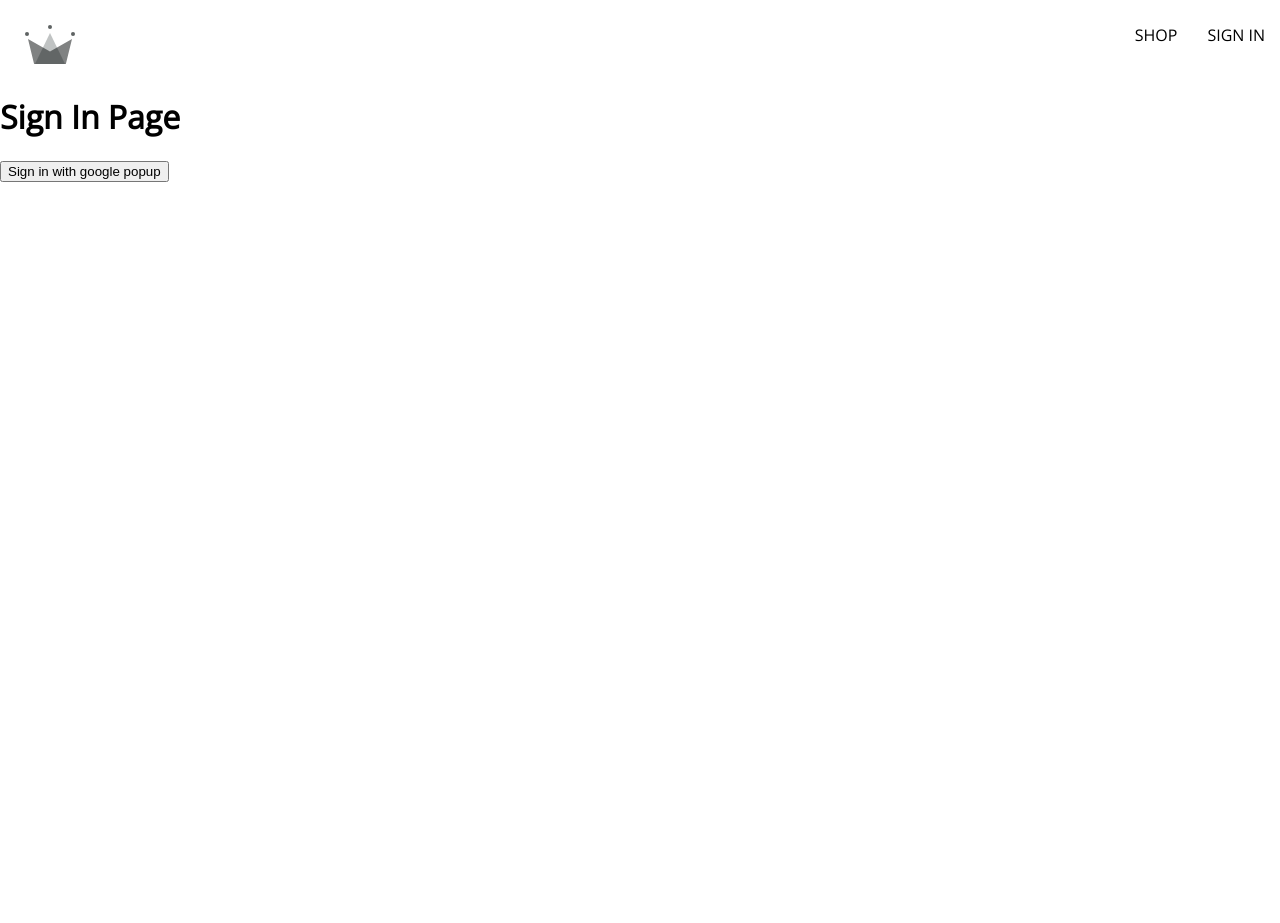
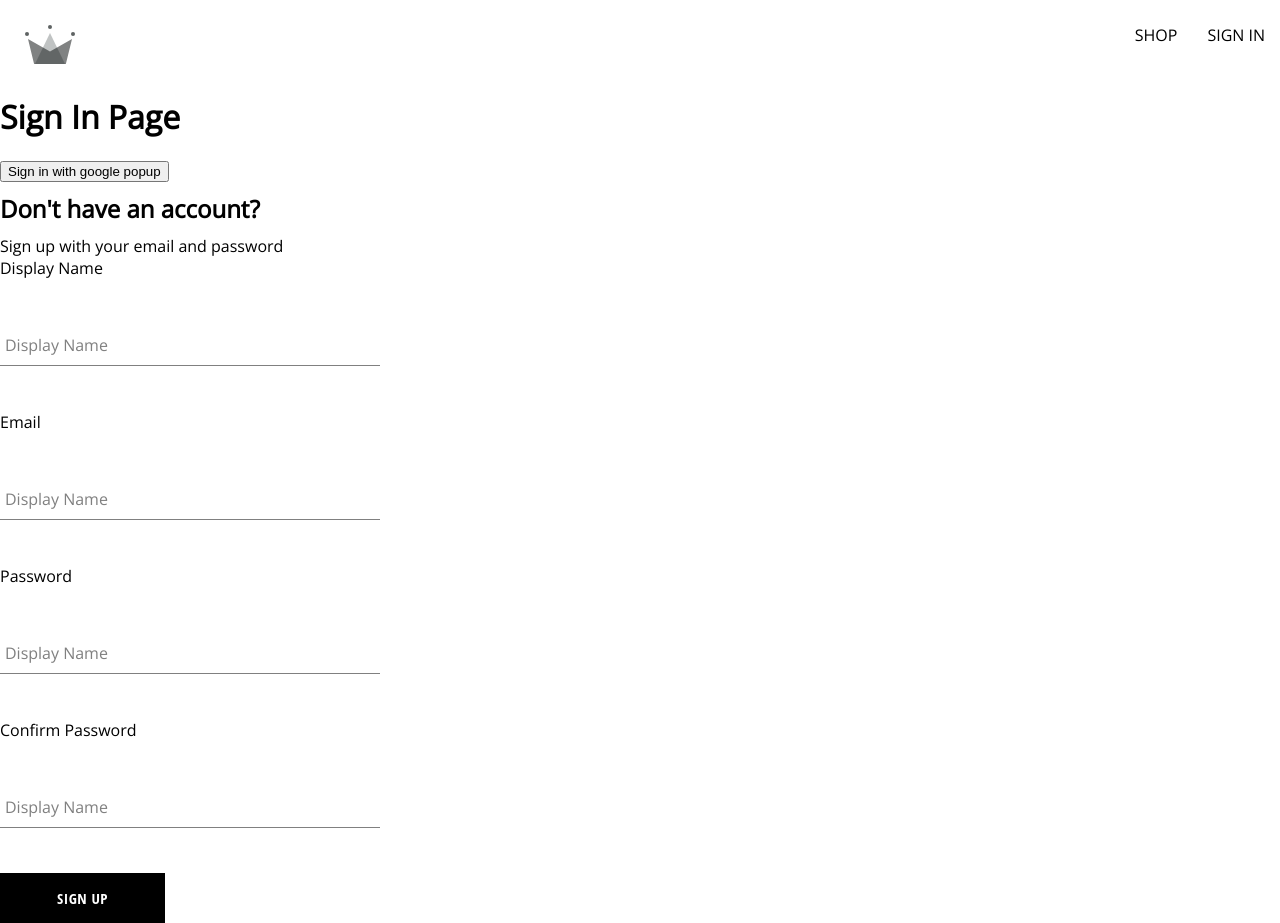
Before and after one commit to JeremySegarra/Crown-Clothing, a React (Create React App) app: page /sign-in in a window 1280 px wide. Before the commit the page ends 800 px from the top, so only its background shows below. Built offline with nearby package versions, Linux system fonts and the light colour scheme; a web font is replaced by a local one.

Commit message:
created signup component, form and generic button

```diff
--- /dev/null
+++ b/src/components/button/button.component.jsx
@@ -0,0 +1,25 @@
+/*
+default
+
+inverted
+
+google sign in
+*/
+import "./button.styles.scss";
+
+const BUTTON_TYPES_CLASSES = {
+  google: "google-sign-in",
+  inverted: "inverted",
+};
+
+const Button = ({ children, buttonType, ...otherProps }) => {
+  return (
+    <button
+      className={`button-container ${BUTTON_TYPES_CLASSES[buttonType]}`}
+      {...otherProps}
+    >
+      {children}
+    </button>
+  );
+};
+export default Button;
--- /dev/null
+++ b/src/components/button/button.styles.scss
@@ -0,0 +1,46 @@
+.button-container {
+  min-width: 165px;
+  width: auto;
+  height: 50px;
+  letter-spacing: 0.5px;
+  line-height: 50px;
+  padding: 0 35px 0 35px;
+  font-size: 15px;
+  background-color: black;
+  color: white;
+  text-transform: uppercase;
+  font-family: "Open Sans Condensed";
+  font-weight: bolder;
+  border: none;
+  cursor: pointer;
+  display: flex;
+  justify-content: center;
+
+  &:hover {
+    background-color: white;
+    color: black;
+    border: 1px solid black;
+  }
+
+  &.google-sign-in {
+    background-color: #4285f4;
+    color: white;
+
+    &:hover {
+      background-color: #357ae8;
+      border: none;
+    }
+  }
+
+  &.inverted {
+    background-color: white;
+    color: black;
+    border: 1px solid black;
+
+    &:hover {
+      background-color: black;
+      color: white;
+      border: none;
+    }
+  }
+}
--- /dev/null
+++ b/src/components/form-input/form-input.component.jsx
@@ -0,0 +1,20 @@
+import "./form-input.styles.scss";
+
+const FormInput = ({ label, ...otherProps }) => {
+  return (
+    <div className="group">
+      <input className="form-input" {...otherProps} />
+      {label && (
+        <label
+          className={`${
+            otherProps.value.length ? "shrink" : ""
+          } form-input-label`}
+        >
+          Display Name
+        </label>
+      )}
+    </div>
+  );
+};
+
+export default FormInput;
--- /dev/null
+++ b/src/components/form-input/form-input.styles.scss
@@ -0,0 +1,54 @@
+$sub-color: grey;
+$main-color: black;
+
+@mixin shrinkLabel {
+  top: -14px;
+  font-size: 12px;
+  color: $main-color;
+}
+
+.group {
+  position: relative;
+  margin: 45px 0;
+
+  .form-input {
+    background: none;
+    background-color: white;
+    color: $sub-color;
+    font-size: 18px;
+    padding: 10px 10px 10px 5px;
+    display: block;
+    width: 100%;
+    border: none;
+    border-radius: 0;
+    border-bottom: 1px solid $sub-color;
+    margin: 25px 0;
+
+    &:focus {
+      outline: none;
+    }
+
+    &:focus ~ .form-input-label {
+      @include shrinkLabel();
+    }
+  }
+
+  input[type="password"] {
+    letter-spacing: 0.3em;
+  }
+
+  .form-input-label {
+    color: $sub-color;
+    font-size: 16px;
+    font-weight: normal;
+    position: absolute;
+    pointer-events: none;
+    left: 5px;
+    top: 10px;
+    transition: 300ms ease all;
+
+    &.shrink {
+      @include shrinkLabel();
+    }
+  }
+}
--- /dev/null
+++ b/src/components/sign-up-form/sign-up-form.component.jsx
@@ -0,0 +1,111 @@
+import { useState } from "react";
+import FormInput from "../form-input/form-input.component";
+import Button from "../button/button.component";
+import {
+  createAuthUserWithEmailAndPassword,
+  createUserDocumentFromAuth,
+} from "../../utils/firebase/firebase.utils";
+
+import "./sign-up-form.styles.scss";
+
+const defaultFormFields = {
+  displayName: "",
+  email: "",
+  password: "",
+  confirmPassword: "",
+};
+
+const SignUpForm = () => {
+  const [formFields, setFormFields] = useState(defaultFormFields);
+  const { displayName, email, password, confirmPassword } = formFields;
+
+  console.log("Im form fields", formFields);
+
+  const resetFormFields = () => {
+    setFormFields(defaultFormFields);
+  };
+
+  const handleSubmit = async (event) => {
+    event.preventDefault();
+
+    if (password !== confirmPassword) {
+      alert("Passwords do not match");
+      return;
+    }
+
+    try {
+      const { user } = await createAuthUserWithEmailAndPassword(
+        email,
+        password
+      );
+
+      await createUserDocumentFromAuth(user, { displayName });
+
+      resetFormFields();
+    } catch (error) {
+      if (error.code === "auth/email-already-in-use") {
+        alert("Cannot create user, email already in use");
+      } else {
+        console.log("user creation encountered an error", error);
+      }
+    }
+  };
+
+  const handleChange = (event) => {
+    const { name, value } = event.target;
+
+    setFormFields({ ...formFields, [name]: value });
+  };
+
+  return (
+    <div className="sign-up-container">
+      <h2 className="title">Don't have an account?</h2>
+      <span>Sign up with your email and password</span>
+      <form onSubmit={handleSubmit}>
+        <label>Display Name</label>
+        <FormInput
+          label="Display Name"
+          type="text"
+          required
+          onChange={handleChange}
+          name="displayName"
+          value={displayName}
+        />
+
+        <label>Email</label>
+        <FormInput
+          label="Email"
+          type="email"
+          required
+          onChange={handleChange}
+          name="email"
+          value={email}
+        />
+
+        <label>Password</label>
+        <FormInput
+          label="Password"
+          type="password"
+          required
+          onChange={handleChange}
+          name="password"
+          value={password}
+        />
+
+        <label>Confirm Password</label>
+        <FormInput
+          label="Confirm Password"
+          type="password"
+          required
+          onChange={handleChange}
+          name="confirmPassword"
+          value={confirmPassword}
+        />
+
+        <Button type="submit">Sign Up</Button>
+      </form>
+    </div>
+  );
+};
+
+export default SignUpForm;
--- /dev/null
+++ b/src/components/sign-up-form/sign-up-form.styles.scss
@@ -0,0 +1,9 @@
+.sign-up-container {
+  display: flex;
+  flex-direction: column;
+  width: 380px;
+
+  h2 {
+    margin: 10px 0;
+  }
+}
--- a/src/routes/sign-in/sign-in.component.jsx
+++ b/src/routes/sign-in/sign-in.component.jsx
@@ -1,12 +1,30 @@
+// import { useEffect } from "react";
+// import { getRedirectResult } from "firebase/auth";
+
 import {
+  // auth,
   signInWithGooglePopup,
+  // signInWithGoogleRedirect,
   createUserDocumentFromAuth,
 } from "../../utils/firebase/firebase.utils";
 
+import SignUpForm from "../../components/sign-up-form/sign-up-form.component";
+
 const SignIn = () => {
+  // useEffect(() => {
+  //   async function getResults() {
+  //     const response = await getRedirectResult(auth);
+  //     console.log(response);
+
+  //     if (response) {
+  //       const userDocRef = await createUserDocumentFromAuth(response.user);
+  //     }
+  //   }
+  //   getResults();
+  // }, []);
+
   const logGoogleUser = async () => {
     const { user } = await signInWithGooglePopup();
-
     const userDocRef = await createUserDocumentFromAuth(user);
   };
 
@@ -14,6 +32,10 @@ const SignIn = () => {
     <div>
       <h1>Sign In Page</h1>
       <button onClick={logGoogleUser}>Sign in with google popup</button>
+      <SignUpForm />
+      {/* <button onClick={signInWithGoogleRedirect}>
+        Sign in with google Redirect
+      </button> */}
     </div>
   );
 };
--- a/src/utils/firebase/firebase.utils.js
+++ b/src/utils/firebase/firebase.utils.js
@@ -4,6 +4,7 @@ import {
   signInWithRedirect,
   signInWithPopup,
   GoogleAuthProvider,
+  createUserWithEmailAndPassword,
 } from "firebase/auth";
 
 import { getFirestore, doc, getDoc, setDoc } from "firebase/firestore";
@@ -20,17 +21,24 @@ const firebaseConfig = {
 // Initialize Firebase
 const firebaseApp = initializeApp(firebaseConfig);
 
-const provider = new GoogleAuthProvider();
-provider.setCustomParameters({
+const googleProvider = new GoogleAuthProvider();
+googleProvider.setCustomParameters({
   prompt: "select_account",
 });
 
 export const auth = getAuth();
-export const signInWithGooglePopup = () => signInWithPopup(auth, provider);
+export const signInWithGooglePopup = () =>
+  signInWithPopup(auth, googleProvider);
+export const signInWithGoogleRedirect = () =>
+  signInWithRedirect(auth, googleProvider);
 
 export const db = getFirestore();
 
-export const createUserDocumentFromAuth = async (userAuth) => {
+export const createUserDocumentFromAuth = async (
+  userAuth,
+  additionalInformation = {}
+) => {
+  if (!userAuth) return;
   //inside of this database, under the users collection, with this userAuths uid
   const userDocRef = doc(db, "users", userAuth.uid);
 
@@ -49,7 +57,12 @@ export const createUserDocumentFromAuth = async (userAuth) => {
     const createdAt = new Date();
 
     try {
-      await setDoc(userDocRef, { displayName, email, createdAt });
+      await setDoc(userDocRef, {
+        displayName,
+        email,
+        createdAt,
+        ...additionalInformation,
+      });
     } catch (error) {
       console.log("error creating user", error.message);
     }
@@ -61,3 +74,9 @@ export const createUserDocumentFromAuth = async (userAuth) => {
 
   //return userDocRef
 };
+
+export const createAuthUserWithEmailAndPassword = async (email, password) => {
+  if (!email || !password) return;
+
+  return await createUserWithEmailAndPassword(auth, email, password);
+};
```
